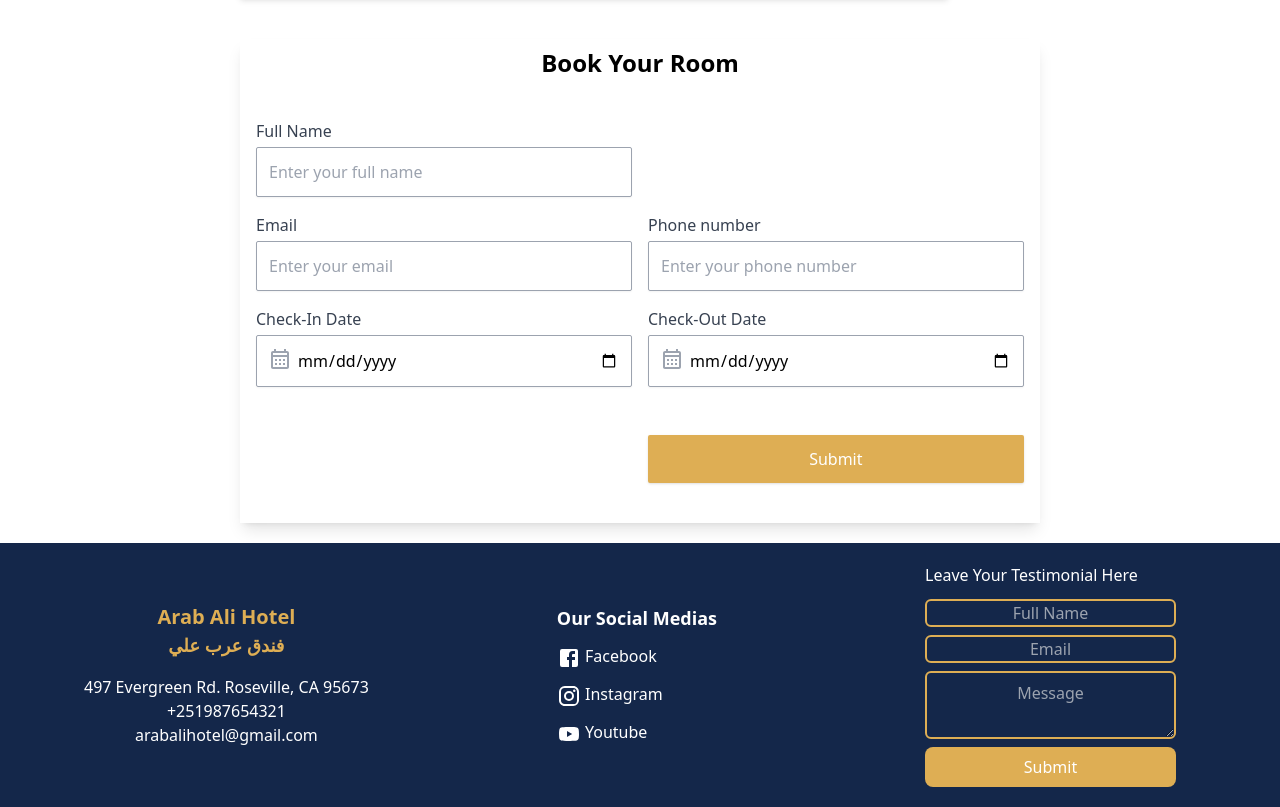
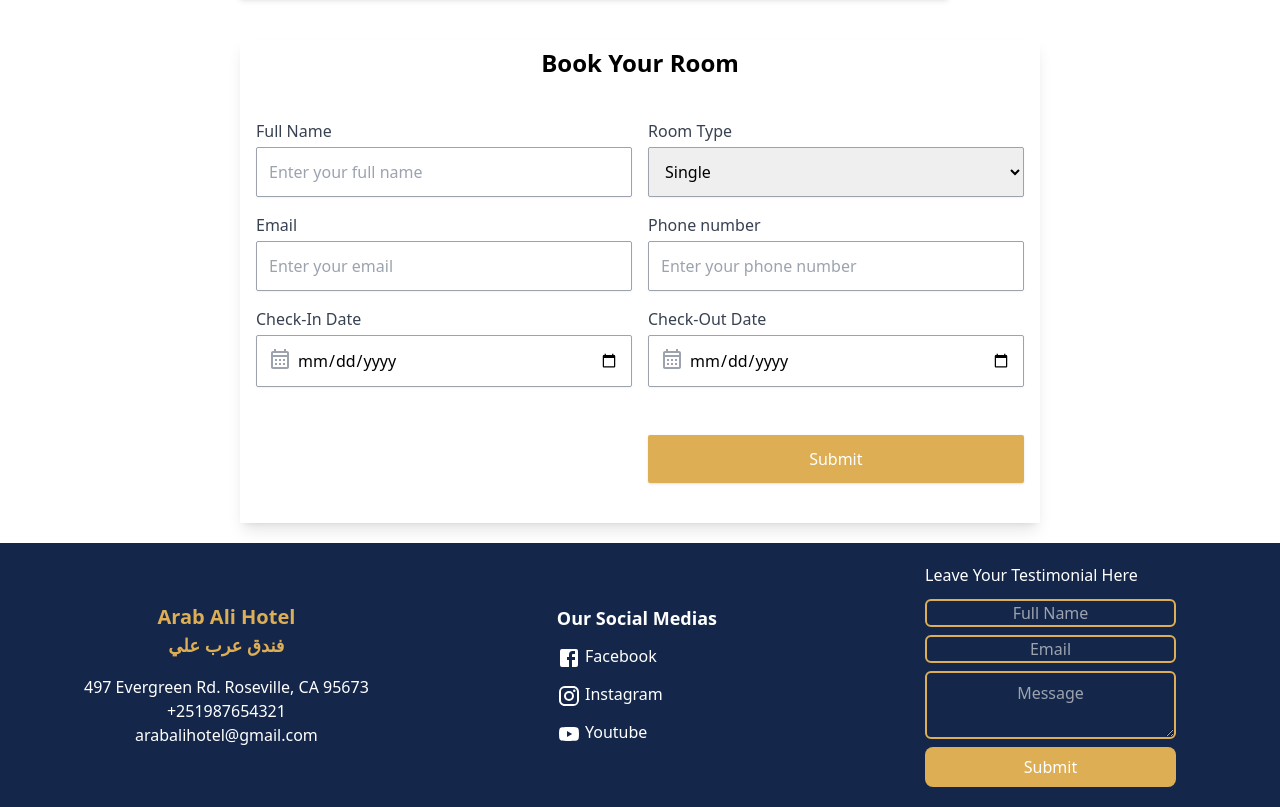
Before and after one commit to Ashenafimekit/AAH, a React (Vite) app: page /room-detail/1 in a window 1280 px wide. Shown: the part 1241-2048 px from the top of the page. Built offline with nearby package versions, Linux system fonts and the light colour scheme.

Commit message:
testimonial approval and addint room type input in  customer booking form

```diff
--- a/src/Components/AdminBookList.jsx
+++ b/src/Components/AdminBookList.jsx
@@ -108,6 +108,7 @@ const AdminBookList = () => {
       id: row.id,
       roomNo: row.roomNo,
       tinNo: row.tinNo,
+      status: "confirmed",
       mobile: row.mobile,
       nationality: row.nationality,
     });
@@ -121,6 +122,7 @@ const AdminBookList = () => {
 
     const handleSubmit = async (e) => {
       e.preventDefault();
+      console.log("confirmed data : ", EditedData)
       try {
         await axios
           .put(`${apiUrl}/book/update/${row._id}`, EditedData)
--- a/src/Components/AdminBooking.jsx
+++ b/src/Components/AdminBooking.jsx
@@ -39,7 +39,6 @@ const AdminBooking = () => {
       newErrors.mobile = "Mobile number should be 10 digits";
     if (!formData.id) newErrors.id = "Please provide an ID number";
     if (!formData.roomNo) newErrors.roomNo = "Please provide a room number";
-    if (!formData.tinNo) newErrors.tinNo = "Please provide a TIN number";
     if (!formData.nationality)
       newErrors.nationality = "Please provide nationality";
     if (
--- a/src/Components/AdminRoom.jsx
+++ b/src/Components/AdminRoom.jsx
@@ -39,6 +39,7 @@ const AdminRoom = () => {
         );
         const roomSummary = response.data;
         setRoomTypeSummary(roomSummary.roomSummary);
+        console.log("Room type summary : ", roomTypeSummary)
       } catch (error) {
         console.error("Error fetching room type summary", error);
       }
--- a/src/Components/Testimonial.jsx
+++ b/src/Components/Testimonial.jsx
@@ -14,8 +14,10 @@ const Testimonial = () => {
         const response = await axios.get(
           `${apiUrl}/testimonial/lists`
         );
-        setTestimony(response.data.testimonials);
-        // console.log("incoming data : ", testimony);
+        const IncomingTestimony = response.data.testimonials
+        const approved = IncomingTestimony.filter((testimony)=>testimony.status === "approved")
+        setTestimony(approved);
+        //console.log("incoming testimony : ", testimony);
       } catch (error) {
         console.log("Error : ", error);
       }
--- a/src/Components/roomClicked/BookingForm.jsx
+++ b/src/Components/roomClicked/BookingForm.jsx
@@ -6,6 +6,7 @@ import Alert from "../Alert";
 const BookingForm = () => {
   const [formData, setFormData] = useState({
     fullName: "",
+    roomType: "",
     checkInDate: "",
     checkOutDate: "",
     mobile: "",
@@ -30,17 +31,26 @@ const BookingForm = () => {
     const newErrors = {};
     const strictEmailRegex = /^[a-zA-Z0-9._%+-]+@[a-zA-Z0-9.-]+\.[a-zA-Z]{2,}$/;
 
-    if (!formData.fullName) newErrors.fullName = "Please fill in your full name";
-    if (!formData.checkInDate) newErrors.checkInDate = "Please select a check-in date";
-    if (!formData.checkOutDate) newErrors.checkOutDate = "Please select a check-out date";
+    if (!formData.fullName)
+      newErrors.fullName = "Please fill in your full name";
+    if (!formData.checkInDate)
+      newErrors.checkInDate = "Please select a check-in date";
+    if (!formData.checkOutDate)
+      newErrors.checkOutDate = "Please select a check-out date";
     if (!formData.mobile) newErrors.mobile = "Please provide a mobile number";
-    if (formData.mobile && formData.mobile.length !== 10) newErrors.mobile = "Mobile number should be 10 digits";
+    if (formData.mobile && formData.mobile.length !== 10)
+      newErrors.mobile = "Mobile number should be 10 digits";
     if (!formData.email) newErrors.email = "Please enter an email address";
     if (formData.email && !strictEmailRegex.test(formData.email)) {
       newErrors.email = "Please enter a valid email address";
     }
-    if (formData.checkInDate && formData.checkOutDate && formData.checkInDate > formData.checkOutDate) {
-      newErrors.checkOutDate = "Check-out date should be greater than check-in date";
+    if (
+      formData.checkInDate &&
+      formData.checkOutDate &&
+      formData.checkInDate > formData.checkOutDate
+    ) {
+      newErrors.checkOutDate =
+        "Check-out date should be greater than check-in date";
     }
 
     return newErrors;
@@ -99,8 +109,12 @@ const BookingForm = () => {
 
       <form onSubmit={handleSubmit} className="space-y-4">
         {/* Full Name */}
-        <div className="relative w-full">
-          <label htmlFor="fullName" className="block text-md font-medium text-gray-700">
+        <div className="flex space-y-4 md:space-y-0 md:space-x-4 flex-col md:flex-row ">
+          <div className="relative flex-1 ">
+            <label
+              htmlFor="fullName"
+              className="block text-md font-medium text-gray-700"
+            >
               Full Name
             </label>
             <input
@@ -110,15 +124,41 @@ const BookingForm = () => {
               value={formData.fullName}
               onChange={handleInputChange}
               placeholder="Enter your full name"
-            className="w-full md:w-[49%] p-3 text-md border border-gray-400 rounded-sm shadow-sm focus:outline-none mt-1 focus:border-golden"
+              className="w-full p-3 text-md border border-gray-400 rounded-sm shadow-sm focus:outline-none mt-1 focus:border-golden"
             />
-          {errors.fullName && <span className="text-red-500 text-sm">{errors.fullName}</span>}
+            {errors.fullName && (
+              <span className="text-red-500 text-sm">{errors.fullName}</span>
+            )}
+          </div>
+
+          <div className="relative flex-1">
+            <label
+              htmlFor="roomType"
+              className="block text-md font-medium text-gray-700"
+            >
+              Room Type
+            </label>
+            <select
+              id="roomType"
+              name="roomType"
+              value={formData.roomType}
+              onChange={handleInputChange}
+              className="w-full p-3 text-md border border-gray-400 rounded-sm shadow-sm focus:outline-none mt-1 focus:border-golden"
+            >
+              <option value="SINGLE">Single</option>
+              <option value="KING"> king</option>
+              <option value="TWIN">Twin</option>
+            </select>
+          </div>
         </div>
 
         {/* Email and Phone */}
-        <div className="flex space-y-4 md:space-y-0 md:space-x-4 flex flex-col md:flex-row">
+        <div className="flex space-y-4 md:space-y-0 md:space-x-4 flex-col md:flex-row">
           <div className="relative flex-1">
-            <label htmlFor="email" className="block text-md font-medium text-gray-700">
+            <label
+              htmlFor="email"
+              className="block text-md font-medium text-gray-700"
+            >
               Email
             </label>
             <input
@@ -130,11 +170,16 @@ const BookingForm = () => {
               placeholder="Enter your email"
               className="w-full p-3 text-md border border-gray-400 rounded-sm shadow-sm focus:outline-none mt-1 focus:border-golden"
             />
-            {errors.email && <span className="text-red-500 text-sm">{errors.email}</span>}
+            {errors.email && (
+              <span className="text-red-500 text-sm">{errors.email}</span>
+            )}
           </div>
 
           <div className="relative flex-1">
-            <label htmlFor="mobile" className="block text-md font-medium text-gray-700">
+            <label
+              htmlFor="mobile"
+              className="block text-md font-medium text-gray-700"
+            >
               Phone number
             </label>
             <input
@@ -146,14 +191,19 @@ const BookingForm = () => {
               placeholder="Enter your phone number"
               className="w-full p-3 text-md border border-gray-400 rounded-sm shadow-sm focus:outline-none mt-1 focus:border-golden"
             />
-            {errors.mobile && <span className="text-red-500 text-sm">{errors.mobile}</span>}
+            {errors.mobile && (
+              <span className="text-red-500 text-sm">{errors.mobile}</span>
+            )}
           </div>
         </div>
 
         {/* Check-In and Check-Out Date */}
-        <div className="flex space-y-4 md:space-y-0 md:space-x-4 flex flex-col md:flex-row">
+        <div className="flex space-y-4 md:space-y-0 md:space-x-4 flex-col md:flex-row">
           <div className="relative flex-1">
-            <label htmlFor="checkin" className="block text-md font-medium text-gray-700">
+            <label
+              htmlFor="checkin"
+              className="block text-md font-medium text-gray-700"
+            >
               Check-In Date
             </label>
             <input
@@ -165,7 +215,9 @@ const BookingForm = () => {
               onChange={handleInputChange}
               className="w-full py-3 cursor-text mt-1 pl-10 pr-3 text-md border border-gray-400 rounded-sm shadow-sm focus:outline-none focus:border-golden"
             />
-            {errors.checkInDate && <span className="text-red-500 text-sm">{errors.checkInDate}</span>}
+            {errors.checkInDate && (
+              <span className="text-red-500 text-sm">{errors.checkInDate}</span>
+            )}
             <div
               className="absolute cursor-pointer inset-y-0 left-0 top-6 flex items-center pl-3 pointer-events-none"
               onClick={() => toggleDatePicker(checkInRef)}
@@ -175,7 +227,10 @@ const BookingForm = () => {
           </div>
 
           <div className="relative flex-1">
-            <label htmlFor="checkout" className="block text-md font-medium text-gray-700">
+            <label
+              htmlFor="checkout"
+              className="block text-md font-medium text-gray-700"
+            >
               Check-Out Date
             </label>
             <input
@@ -187,7 +242,11 @@ const BookingForm = () => {
               onChange={handleInputChange}
               className="w-full cursor-text py-3 mt-1 pl-10 pr-3 text-md border border-gray-400 rounded-sm shadow-sm focus:outline-none focus:border-golden"
             />
-            {errors.checkOutDate && <span className="text-red-500 text-sm">{errors.checkOutDate}</span>}
+            {errors.checkOutDate && (
+              <span className="text-red-500 text-sm">
+                {errors.checkOutDate}
+              </span>
+            )}
             <div
               className="absolute inset-y-0 left-0 top-6 flex items-center pl-3 pointer-events-none cursor-pointer"
               onClick={() => toggleDatePicker(checkOutRef)}
```
Also changed, not shown: src/Components/AdminTestimony.jsx (+25 -7 lines). Lines whose indentation alone changed are shown as unchanged.
